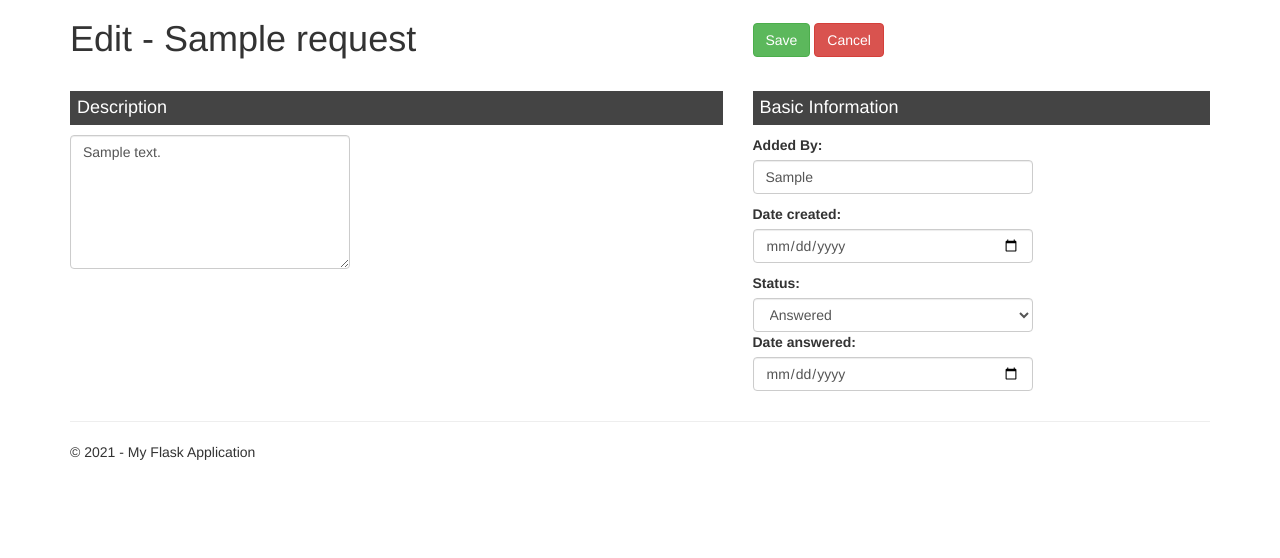
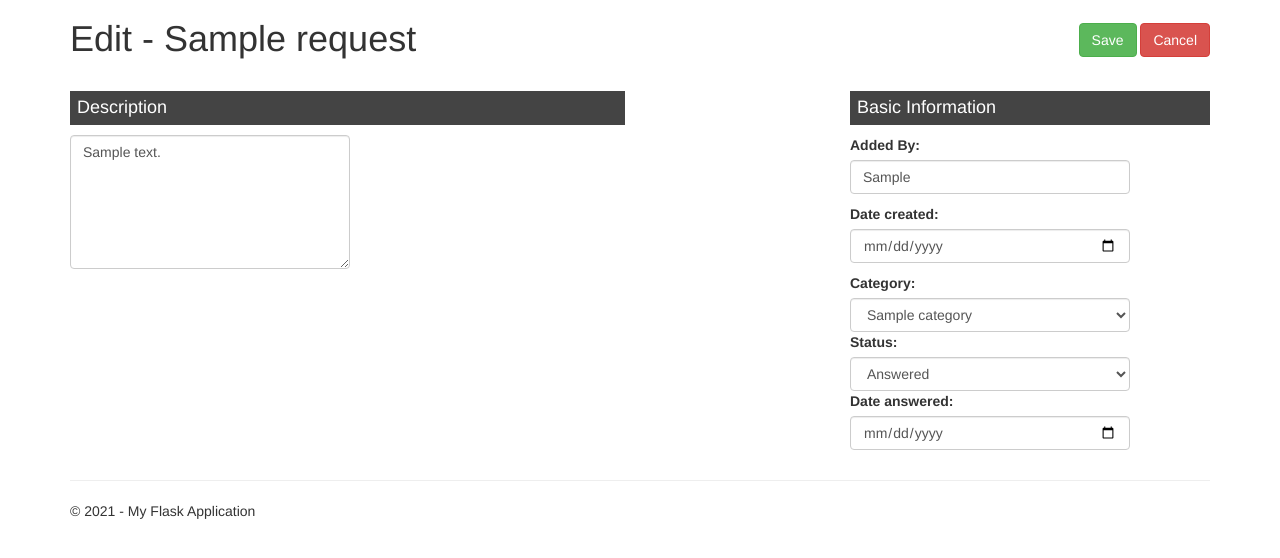
Before and after one commit to woody05/PrayerRequest, a Flask app: page /editPrayerRequest/1 in a window 1280 px wide. Shown: the part 51-609 px from the top of the page. Run offline with Flask 2, Linux system fonts and the light colour scheme; tables that the repository leaves empty hold one stand-in row (values such as "Sample post"); parts of the project's set-up code (start-up, migrations or seed data) failed here and were passed over; some libraries are stand-ins or nearby versions.

Commit message:
Category
Added category filter
Added category display
Added category edit

modified nav buttons

```diff
--- a/learningFlask/learningFlask/models/category.py
+++ b/learningFlask/learningFlask/models/category.py
@@ -10,8 +10,7 @@ class category(db.Model):
     category_id = db.Column('Category_id', db.Integer, primary_key = True)
     title = db.Column("Title", db.String(50))
 
-class category(SQLAlchemyAutoSchema):
-    class Meta:
-        model = category
-        include_relationships = True
-        load_instance = True
+
+def all_categories():
+    result = category.query.order_by(category.title.asc())
+    return result
--- a/learningFlask/learningFlask/models/prayer_request.py
+++ b/learningFlask/learningFlask/models/prayer_request.py
@@ -16,7 +16,10 @@ class prayer_request(db.Model):
     added_by = db.Column("Add_By",db.Text, nullable=False)
     date_added = db.Column("Date_Added",db.DateTime, nullable=False)
     date_answered = db.Column("Date_Answered",db.DateTime, nullable=False)
-    category_id = db.Column("Category_id", db.Integer, nullable=False)
+
+    category_id = db.Column("Category_id", db.Integer, ForeignKey("category.Category_id"))
+    _category = relationship("category")
+
 
 def all_prayer_request():
     result = prayer_request.query
@@ -49,6 +52,8 @@ def update_prayer_request(updatedData):
     result.added_by = updatedData.added_by
     result.date_added = updatedData.date_added
     result.is_answered = updatedData.is_answered
+    result.category_id = updatedData.category_id
+
 
     if updatedData.date_answered != None and updatedData.date_answered != '':
         result.date_answered = updatedData.date_answered
@@ -60,13 +65,13 @@ def update_prayer_request(updatedData):
 
     db.session.commit()
 
-def add_prayer_request(title,description,person):
+def add_prayer_request(title,description,person,category_id):
    newRequest = prayer_request()
    newRequest.title = title
    newRequest.description = description
    newRequest.is_answered = 0
    newRequest.added_by = person
-   newRequest.category = 1
+   newRequest.category_id = category_id
    newRequest.date_added = datetime.now()
    newRequest.date_answered = None
 
--- a/learningFlask/learningFlask/static/content/site.css
+++ b/learningFlask/learningFlask/static/content/site.css
@@ -78,3 +78,7 @@ input[type="checkbox"].input-validation-error {
     background-color: #5cb85c;
     color: #fff;
 }
+
+.header-buttons{
+    float: right;
+}
--- a/learningFlask/learningFlask/templates/deletePrayerRequest.html
+++ b/learningFlask/learningFlask/templates/deletePrayerRequest.html
@@ -24,11 +24,12 @@
     <!--<form action="{{ url }}" method="post">-->
     <input id="prayer-request-id" type="text" name="id" value="{{ p_request.prayer_request_id }}" hidden>
     <div class="row">
-        <div class="col-sm-7">
+        <div class="col-sm-6">
             <h4 class="section-header">Description</h4>
             <p>{{ p_request.description }}</p>
         </div>
-        <div class="col-sm-5">
+        <div class="col-sm-2"></div>
+        <div class="col-sm-4">
             <h4 class="section-header">Basic Information</h4>
             <p><label>Added By:</label> {{ p_request.added_by }}</p>
             <p><label>Date created:</label> {{ p_request.date_added }}</p>
--- a/learningFlask/learningFlask/templates/editPrayerRequest.html
+++ b/learningFlask/learningFlask/templates/editPrayerRequest.html
@@ -22,14 +22,26 @@
 
 <div class="content">
     <div class="row">
-        <div class="col-sm-7">
+        <div class="col-sm-6">
             <h4 class="section-header">Description</h4>
             <textarea class="form-control" id="description" name="description" rows="6">{{ p_request.description }}</textarea>
         </div>
-        <div class="col-sm-5">
+        <div class="col-sm-2"></div>
+        <div class="col-sm-4">
             <h4 class="section-header">Basic Information</h4>
             <p><label>Added By:</label><input id="added-by" name="added-by" class="form-control" type="text" value="{{ p_request.added_by }}" /></p>
             <p><label>Date created:</label><input id="date-added" name="date-added" class="form-control" type="date" value="{{ p_request.date_added }}" /></p>
+
+            <label>Category:</label>
+            <select id="category" class="form-control" aria-label="category" name="category">
+                {% for category in categories %}
+                {% if p_request._category.category_id == category.category_id %}
+                <option value="{{ category.category_id }}" selected>{{ category.title }}</option>
+                {% else %}
+                <option value="{{ category.category_id }}">{{ category.title }}</option>
+                {% endif %}
+                {% endfor %}
+            </select>
 
             <label>Status:</label>
             <select id="status" class="form-control" aria-label="status" name="status">
@@ -58,6 +70,7 @@
         var addedby = $("#added-by").val();
         var dateadded = $("#date-added").val();
         var status = $("#status").val();
+        var category_id = $("#category").val();
 
         var dateAnswered = $("#date-answered").val();
 
@@ -73,7 +86,8 @@
             addedby: addedby,
             dateadded: dateadded,
             status: status,
-            dateAnswered: dateAnswered
+            dateAnswered: dateAnswered,
+            category_id: category_id,
         };
 
         var url = "{{ url_for('updatePrayerRequest') }}"
--- a/learningFlask/learningFlask/views.py
+++ b/learningFlask/learningFlask/views.py
@@ -5,7 +5,7 @@ Routes and views for the flask application.
 from datetime import datetime
 from flask import render_template, redirect, url_for, request, jsonify
 from learningFlask import app
-from .models import prayer_request
+from .models import prayer_request, category
 #from datatables import ColumnDT, DataTables
 from sqlalchemy.sql import text
 
@@ -13,17 +13,19 @@ from sqlalchemy.sql import text
 @app.route('/home',methods = ['POST', 'GET'])
 def home():
     _prayer_request = prayer_request.all_prayer_request()
+    categories = category.all_categories().all()
 
     if request.method == "POST":
         search = request.form['search']
         searchDesc = request.form['searchDesc']
+        category_id = request.form['category']
 
         if  request.form['status'] == "1":
-            _prayer_request = prayer_request.all_prayer_request().filter(prayer_request.prayer_request.title.contains(search)).filter(prayer_request.prayer_request.description.contains(searchDesc))
+            _prayer_request = prayer_request.all_prayer_request().filter(prayer_request.prayer_request.title.contains(search)).filter(prayer_request.prayer_request.description.contains(searchDesc)).filter(prayer_request.prayer_request.category_id.contains(category_id))
         elif request.form['status'] == "2":
-            _prayer_request = prayer_request.answered_prayer_request().filter(prayer_request.prayer_request.title.contains(search)).filter(prayer_request.prayer_request.description.contains(searchDesc))
+            _prayer_request = prayer_request.answered_prayer_request().filter(prayer_request.prayer_request.title.contains(search)).filter(prayer_request.prayer_request.description.contains(searchDesc)).filter(prayer_request.prayer_request.category_id.contains(category_id))
         elif request.form['status'] == "3":
-            _prayer_request = prayer_request.unanswered_prayer_request().filter(prayer_request.prayer_request.title.contains(search)).filter(prayer_request.prayer_request.description.contains(searchDesc))
+            _prayer_request = prayer_request.unanswered_prayer_request().filter(prayer_request.prayer_request.title.contains(search)).filter(prayer_request.prayer_request.description.contains(searchDesc)).filter(prayer_request.prayer_request.category_id.contains(category_id))
 
 
     """Renders the home page."""
@@ -33,6 +35,7 @@ def home():
         header='Prayer Request',
         year=datetime.now().year,
         prayer_requests = _prayer_request,
+        categories = categories,
     )
 
 
@@ -41,14 +44,16 @@ def home():
 @app.route('/addPrayerRequest',methods = ['POST', 'GET'])
 def addPrayerRequest():
     if request.method == 'POST':
-        prayer_request.add_prayer_request(request.form['title'], request.form['description'], request.form['person'])
+        prayer_request.add_prayer_request(request.form['title'], request.form['description'], request.form['person'], request.form['category_id'])
         return redirect(url_for('home'))
     else:
+        categories = category.all_categories().all()
         return render_template(
             'addPrayerRequest.html',
             title='Add New Prayer Request',
             year=datetime.now().year,
-            url=url_for('addPrayerRequest')
+            categories = categories
+            #url=url_for('addPrayerRequest')
         )
 
 
@@ -81,11 +86,13 @@ def viewPrayerRequest(id):
 @app.route('/editPrayerRequest/<id>',methods = ['POST', 'GET'])
 def editPrayerRequest(id):
       p_request = prayer_request.prayer_request_by_id(id)
+      categories = category.all_categories().all()
       return render_template(
             'editPrayerRequest.html',
             title='Edit ',
             year=datetime.now().year,
-            p_request = p_request
+            p_request = p_request,
+            categories = categories
         )
 
 @app.route('/updatePrayerRequest')
@@ -99,6 +106,7 @@ def updatePrayerRequest():
           updatedData.date_added = request.form['dateadded']
           updatedData.is_answered = request.form['status']
           updatedData.date_answered = request.form['dateAnswered']
+          updatedData.category_id = request.form['category_id']
 
           prayer_request.update_prayer_request(updatedData)
 
```
Also changed, not shown: learningFlask/learningFlask/templates/addPrayerRequest.html (+12 -2 lines), learningFlask/learningFlask/templates/index.html (+10 -2 lines), learningFlask/learningFlask/templates/viewPrayerRequest.html (+8 -5 lines).
